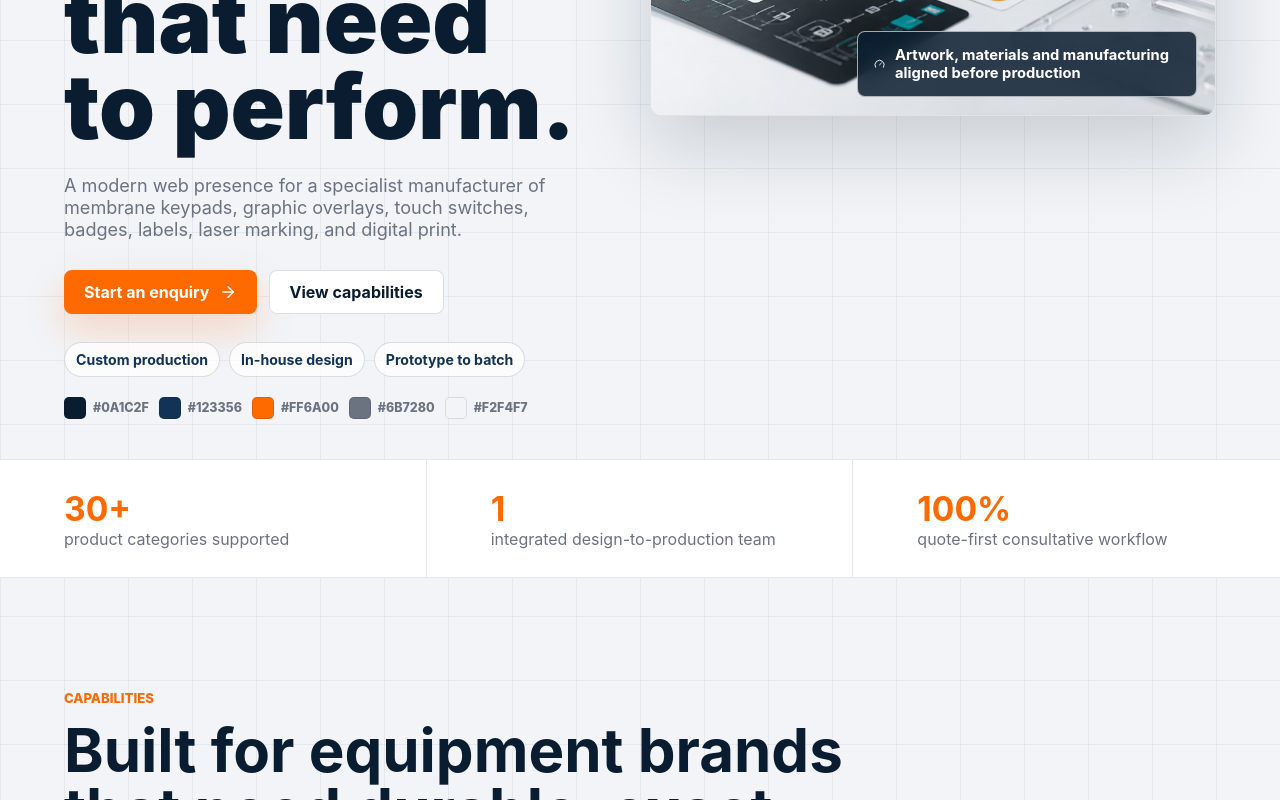
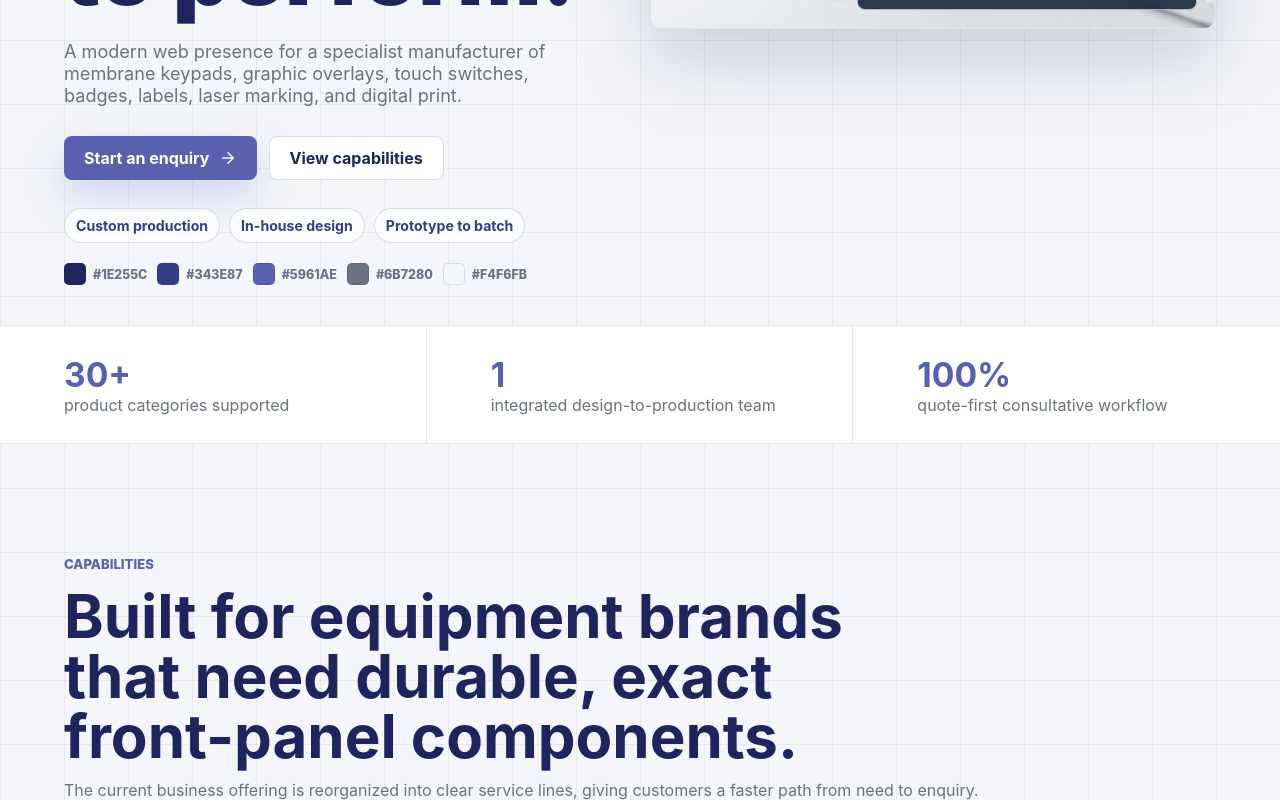
Before and after one commit to Expertpiper101/ets-website, a React (Vite) app: page / in a window 1280 px wide. Shown: the part 920-1720 px from the top of the page. Built offline with nearby package versions, Linux system fonts and the light colour scheme.

Commit message:
Update site branding to new ETS logo

```diff
--- a/src/App.css
+++ b/src/App.css
@@ -131,7 +131,7 @@ main {
   border: 0;
   color: #ffffff;
   background: var(--orange);
-  box-shadow: 0 16px 38px rgba(255, 106, 0, 0.22);
+  box-shadow: 0 16px 38px rgba(89, 97, 174, 0.22);
 }
 
 .header-action {
@@ -181,7 +181,7 @@ main {
   gap: 4px;
   margin: 0 0 8px 12px;
   padding-left: 12px;
-  border-left: 2px solid rgba(255, 106, 0, 0.45);
+  border-left: 2px solid rgba(89, 97, 174, 0.45);
 }
 
 .mobile-submenu a {
@@ -513,7 +513,7 @@ h3 {
   flex-wrap: wrap;
   gap: 8px;
   padding-top: 16px;
-  border-top: 2px solid rgba(255, 106, 0, 0.48);
+  border-top: 2px solid rgba(89, 97, 174, 0.48);
 }
 
 .product-menu-list a,
@@ -589,7 +589,7 @@ h3 {
   place-items: center;
   color: #ffffff;
   background:
-    linear-gradient(135deg, rgba(255, 106, 0, 0.95), rgba(255, 106, 0, 0) 42%),
+    linear-gradient(135deg, rgba(89, 97, 174, 0.95), rgba(89, 97, 174, 0) 42%),
     linear-gradient(145deg, var(--blue), var(--navy));
 }
 
@@ -686,7 +686,7 @@ h3 {
 
 .about-statement strong {
   padding-top: 16px;
-  border-top: 2px solid rgba(255, 106, 0, 0.48);
+  border-top: 2px solid rgba(89, 97, 174, 0.48);
   color: var(--navy);
   font-size: 1.4rem;
   line-height: 1.1;
@@ -736,14 +736,14 @@ h3 {
   border-radius: 8px;
   color: #ffffff;
   background:
-    linear-gradient(135deg, rgba(255, 106, 0, 0.88), rgba(255, 106, 0, 0) 34%),
+    linear-gradient(135deg, rgba(89, 97, 174, 0.88), rgba(89, 97, 174, 0) 34%),
     linear-gradient(145deg, var(--blue), var(--navy));
 }
 
 .about-band span {
   display: block;
   margin-bottom: 10px;
-  color: #ffb073;
+  color: #c7cbff;
   font-size: 0.82rem;
   font-weight: 900;
   text-transform: uppercase;
@@ -930,7 +930,7 @@ h3 {
   background: var(--orange);
   font-weight: 850;
   cursor: pointer;
-  box-shadow: 0 16px 38px rgba(255, 106, 0, 0.22);
+  box-shadow: 0 16px 38px rgba(89, 97, 174, 0.22);
 }
 
 .contact-section {
@@ -1068,7 +1068,7 @@ h3 {
   border-radius: 999px;
   color: #ffffff;
   background:
-    linear-gradient(135deg, rgba(255, 106, 0, 0.95), rgba(255, 106, 0, 0) 56%),
+    linear-gradient(135deg, rgba(89, 97, 174, 0.95), rgba(89, 97, 174, 0) 56%),
     var(--navy);
   box-shadow: 0 18px 46px rgba(10, 28, 47, 0.28);
   text-decoration: none;
--- a/src/App.jsx
+++ b/src/App.jsx
@@ -22,7 +22,7 @@ import {
   UsersRound,
   Workflow,
 } from 'lucide-react'
-import etsLogo from './assets/brand/ets-logo-reference.jpg'
+import etsLogo from './assets/brand/ets-logo-wide.jpg'
 import heroImage from './assets/brand/touch-systems-hero.png'
 import './App.css'
 
@@ -189,11 +189,11 @@ const crmCards = [
 ]
 
 const brandColours = [
-  { name: 'Deep navy', value: '#0A1C2F' },
-  { name: 'Steel blue', value: '#123356' },
-  { name: 'Signal orange', value: '#FF6A00' },
+  { name: 'Logo navy', value: '#1E255C' },
+  { name: 'Technical blue', value: '#343E87' },
+  { name: 'Interface violet', value: '#5961AE' },
   { name: 'Graphite', value: '#6B7280' },
-  { name: 'Cloud', value: '#F2F4F7' },
+  { name: 'Cloud', value: '#F4F6FB' },
 ]
 
 const whatsappNumber = '27000000000'
--- a/src/index.css
+++ b/src/index.css
@@ -1,10 +1,10 @@
 :root {
-  --navy: #0a1c2f;
-  --blue: #123356;
-  --orange: #ff6a00;
+  --navy: #1e255c;
+  --blue: #343e87;
+  --orange: #5961ae;
   --graphite: #6b7280;
-  --paper: #f2f4f7;
-  --ink: #0a1c2f;
+  --paper: #f4f6fb;
+  --ink: #1e255c;
   --muted: #6b7280;
   --line: rgba(10, 28, 47, 0.12);
   font-family:
@@ -48,6 +48,6 @@ a:focus-visible,
 input:focus-visible,
 select:focus-visible,
 textarea:focus-visible {
-  outline: 3px solid rgba(255, 106, 0, 0.35);
+  outline: 3px solid rgba(89, 97, 174, 0.35);
   outline-offset: 3px;
 }
```
Also changed, not shown: public/favicon.svg, src/assets/brand/ets-logo-wide.jpg (added).
